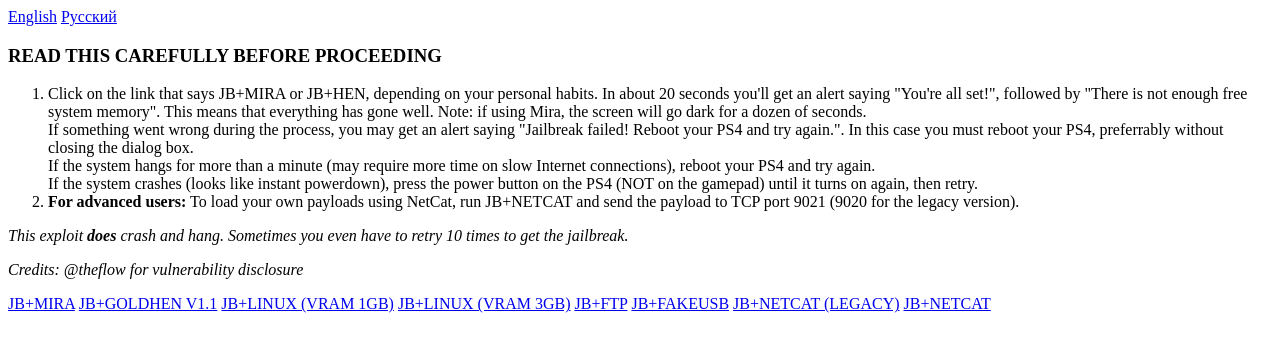
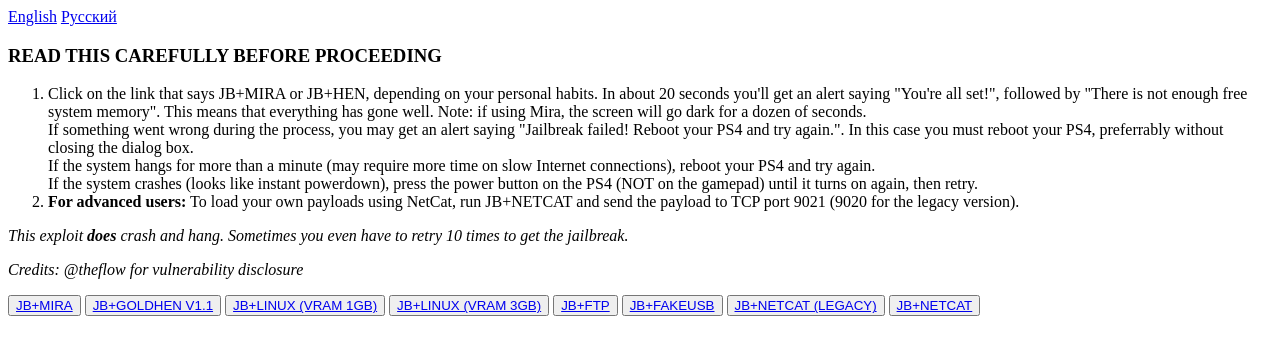
Before and after one commit to kmeps4/672, a plain HTML site: page index.html in a window 1280 px wide. Drawn offline with Linux system fonts and the light colour scheme.

Commit message:
Button Style

```diff
--- a/index.html
+++ b/index.html
@@ -84,14 +84,14 @@
     </div>
     <div id="progress"></div>
 
-<a href="payload.html#p0=mira/mira.js&p1=mira/mira2.js">JB+MIRA</a>
-<a href="payload.html#p0=mira/mira.js&p1=672_goldhen11.js">JB+GOLDHEN V1.1</a>
-<a href="payload.html#p0=mira/mira.js&p1=linux/1gb.js">JB+LINUX (VRAM 1GB)</a>
-<a href="payload.html#p0=mira/mira.js&p1=linux/3gb.js">JB+LINUX (VRAM 3GB)</a>
-<a href="payload.html#p0=mira/mira.js&p1=ftp.js">JB+FTP</a>
-<a href="payload.html#p0=mira/mira.js&p1=fakeusb.js">JB+FAKEUSB</a>
-<a href="payload.html">JB+NETCAT (LEGACY)</a>
-<a href="payload.html#p0=mira/mira.js">JB+NETCAT</a>
+<button><a href="payload.html#p0=mira/mira.js&p1=mira/mira2.js">JB+MIRA</a></button>
+<button><a href="payload.html#p0=mira/mira.js&p1=672_goldhen11.js">JB+GOLDHEN V1.1</a></button>
+<button><a href="payload.html#p0=mira/mira.js&p1=linux/1gb.js">JB+LINUX (VRAM 1GB)</a></button>
+<button><a href="payload.html#p0=mira/mira.js&p1=linux/3gb.js">JB+LINUX (VRAM 3GB)</a></button>
+<button><a href="payload.html#p0=mira/mira.js&p1=ftp.js">JB+FTP</a></button>
+<button><a href="payload.html#p0=mira/mira.js&p1=fakeusb.js">JB+FAKEUSB</a></button>
+<button><a href="payload.html">JB+NETCAT (LEGACY)</a></button>
+<button><a href="payload.html#p0=mira/mira.js">JB+NETCAT</a></button>
 </body>
 
 </html>
```
